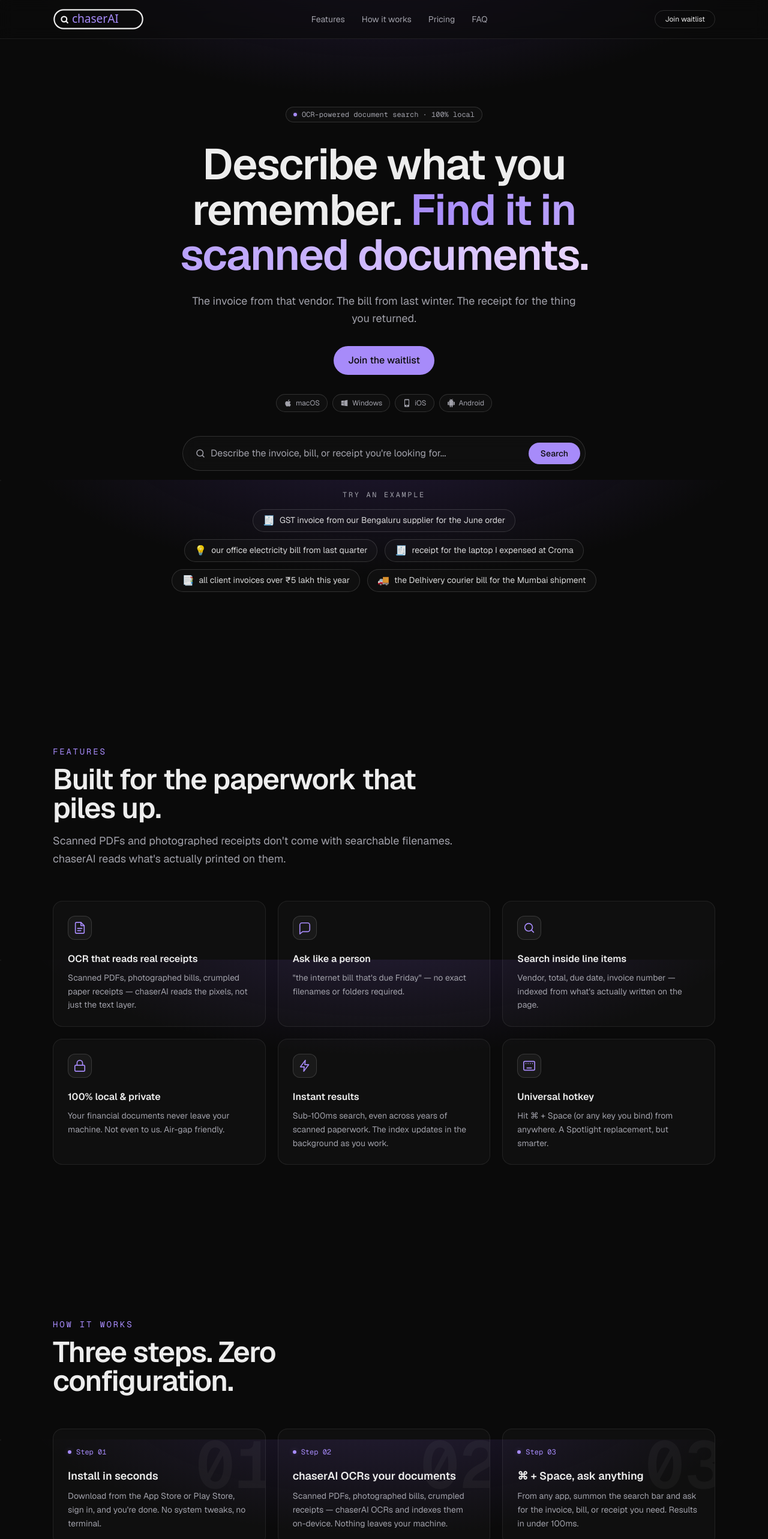
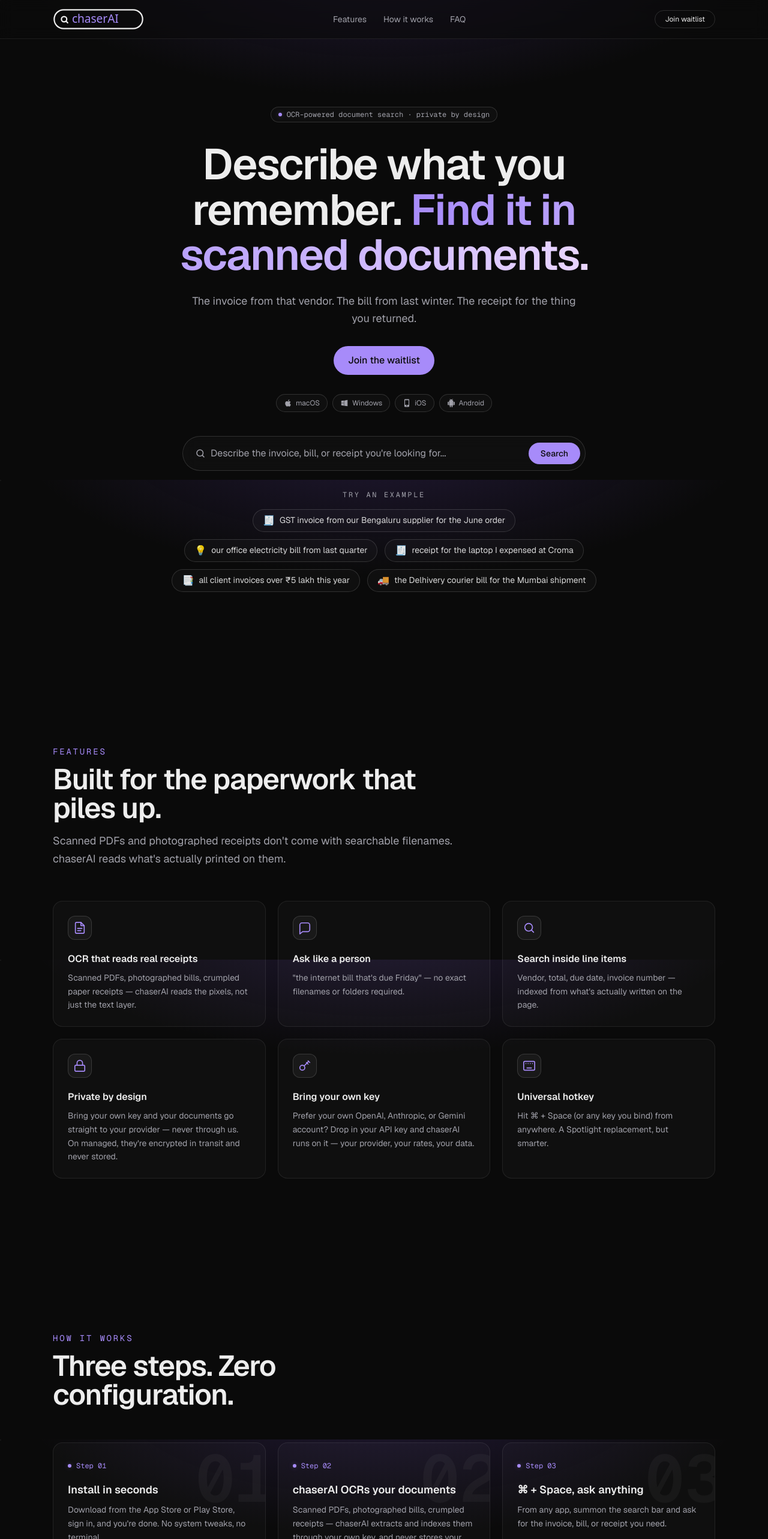
Before and after one commit to rountana/chaser-ai, a Next.js app: page / in a window 1280 px wide. Shown: the top 2566 px of the page at 60% size. Built offline with nearby package versions, Linux system fonts and the light colour scheme.

Commit message:
remove pricing

```diff
--- a/app/layout.tsx
+++ b/app/layout.tsx
@@ -16,14 +16,14 @@
 export const metadata: Metadata = {
   title: "chaserAI — Chase down any file. With AI.",
   description:
-    "AI-powered desktop search. Find anything on your Mac in plain English — semantic, content-aware, and 100% local.",
+    "AI-powered desktop search. Find anything on your Mac in plain English — semantic, content-aware, and private by design.",
   icons: {
     icon: withBasePath("/chaser-logo.svg"),
   },
   openGraph: {
     title: "chaserAI — Chase down any file. With AI.",
     description:
-      "AI-powered desktop search. Find anything on your Mac in plain English — semantic, content-aware, and 100% local.",
+      "AI-powered desktop search. Find anything on your Mac in plain English — semantic, content-aware, and private by design.",
     type: "website",
   },
 };
--- a/app/page.tsx
+++ b/app/page.tsx
@@ -2,7 +2,6 @@
 import Hero from "@/components/Hero";
 import Features from "@/components/Features";
 import HowItWorks from "@/components/HowItWorks";
-import Pricing from "@/components/Pricing";
 import DownloadCTA from "@/components/DownloadCTA";
 import FAQ from "@/components/FAQ";
 import Footer from "@/components/Footer";
@@ -15,7 +14,6 @@
         <Hero />
         <Features />
         <HowItWorks />
-        <Pricing />
         <DownloadCTA />
         <FAQ />
       </main>
--- a/components/FAQ.tsx
+++ b/components/FAQ.tsx
@@ -1,7 +1,7 @@
 const faqs = [
   {
     q: "Does chaserAI send my files to the cloud?",
-    a: "No. The index and embeddings are built and stored on your Mac. You can run chaserAI entirely offline with the built-in local model. Cloud models are opt-in per query and clearly labeled.",
+    a: "To read and index a document, its contents are sent to an AI provider. With bring-your-own-key that's your own account (OpenAI, Anthropic, or Gemini) and nothing passes through us; with our managed option it's encrypted in transit and never stored. Either way, the resulting index and embeddings live on your Mac.",
   },
   {
     q: "Which file types are supported?",
@@ -17,7 +17,7 @@
   },
   {
     q: "Which AI model does it use?",
-    a: "By default, an on-device small model handles everything. You can optionally connect a frontier model (Claude, GPT, Gemini) for harder queries — your own API key, your own data path.",
+    a: "Bring your own key and chaserAI runs on your provider of choice — Claude, GPT, or Gemini — for both indexing and search, so your documents only ever touch your account. Prefer not to manage a key? Our managed option handles it for you, encrypted in transit and never stored.",
   },
   {
     q: "Can I uninstall and get a refund?",
--- a/components/Features.tsx
+++ b/components/Features.tsx
@@ -53,8 +53,8 @@
     ),
   },
   {
-    title: "100% local & private",
-    body: "Your financial documents never leave your machine. Not even to us. Air-gap friendly.",
+    title: "Private by design",
+    body: "Bring your own key and your documents go straight to your provider — never through us. On managed, they're encrypted in transit and never stored.",
     icon: I(
       <>
         <rect x="3" y="11" width="18" height="11" rx="2" />
@@ -63,11 +63,12 @@
     ),
   },
   {
-    title: "Instant results",
-    body: "Sub-100ms search, even across years of scanned paperwork. The index updates in the background as you work.",
+    title: "Bring your own key",
+    body: "Prefer your own OpenAI, Anthropic, or Gemini account? Drop in your API key and chaserAI runs on it — your provider, your rates, your data.",
     icon: I(
       <>
-        <path d="M13 2 4 14h7l-1 8 9-12h-7z" />
+        <circle cx="7.5" cy="15.5" r="4.5" />
+        <path d="m10.7 12.3 8.3-8.3M15 6l3 3M18 3l3 3" />
       </>,
     ),
   },
--- a/components/Footer.tsx
+++ b/components/Footer.tsx
@@ -8,7 +8,6 @@
     links: [
       { href: "#features", label: "Features" },
       { href: "#how", label: "How it works" },
-      { href: "#pricing", label: "Pricing" },
       { href: "#faq", label: "FAQ" },
     ],
   },
--- a/components/Hero.tsx
+++ b/components/Hero.tsx
@@ -51,7 +51,7 @@
         {/* Badge */}
         <div className="inline-flex items-center gap-2 rounded-full border border-[var(--border-strong)] bg-[var(--surface)] px-3 py-1 text-xs font-mono text-[var(--muted)] mb-8">
           <span className="size-1.5 rounded-full bg-[var(--accent)] shadow-[0_0_8px_var(--accent-glow)]" />
-          OCR-powered document search · 100% local
+          OCR-powered document search · private by design
         </div>
 
         {/* Headline */}
--- a/components/HowItWorks.tsx
+++ b/components/HowItWorks.tsx
@@ -7,12 +7,12 @@
   {
     n: "02",
     title: "chaserAI OCRs your documents",
-    body: "Scanned PDFs, photographed bills, crumpled receipts — chaserAI OCRs and indexes them on-device. Nothing leaves your machine.",
+    body: "Scanned PDFs, photographed bills, crumpled receipts — chaserAI extracts and indexes them through your own key, and never stores your documents.",
   },
   {
     n: "03",
     title: "⌘ + Space, ask anything",
-    body: "From any app, summon the search bar and ask for the invoice, bill, or receipt you need. Results in under 100ms.",
+    body: "From any app, summon the search bar and ask for the invoice, bill, or receipt you need.",
   },
 ];
 
--- a/components/Nav.tsx
+++ b/components/Nav.tsx
@@ -5,7 +5,6 @@
 const links = [
   { href: "#features", label: "Features" },
   { href: "#how", label: "How it works" },
-  { href: "#pricing", label: "Pricing" },
   { href: "#faq", label: "FAQ" },
 ];
 
--- a/components/Pricing.tsx
+++ b/components/Pricing.tsx
@@ -6,7 +6,7 @@
 type Billing = "monthly" | "annual";
 
 type Tier = {
-  id: "free" | "monthly" | "annual" | "lifetime";
+  id: "free" | "byok" | "lifetime" | "managed";
   name: string;
   tagline: string;
   features: string[];
@@ -15,6 +15,7 @@
   priceAnnualPer?: string;
   flatPrice?: string;
   priceSuffix?: string;
+  priceNote?: string;
   cta?: string;
   highlight?: boolean;
 };
@@ -23,65 +24,65 @@
   {
     id: "free",
     name: "Free",
-    tagline: "The fastest desktop search you've ever used. Forever.",
+    tagline: "Bring your own key and search your first stack of documents free.",
     flatPrice: "$0",
     priceSuffix: "free forever",
     features: [
-      "Local semantic search",
-      "Natural-language queries (basic model)",
+      "Bring your own API key",
+      "Natural-language document search",
+      "Index up to 2,000 pages",
       "Single device",
-      "Index up to 100k files",
       "Community support",
     ],
   },
   {
-    id: "monthly",
-    name: "Pro · Monthly",
-    tagline: "Unlimited AI search for power users.",
-    priceMonthly: "$9",
-    priceAnnual: "$9",
+    id: "byok",
+    name: "Pro · BYOK",
+    tagline: "Your key, your data. Unlimited indexing, all the power.",
+    priceMonthly: "$6",
+    priceAnnual: "$4",
+    priceAnnualPer: "$48 billed yearly",
     priceSuffix: "per month",
     features: [
       "Everything in Free",
-      "Unlimited AI queries, advanced models",
-      "Content-aware indexing (PDF, OCR, code)",
-      "Up to 3 devices",
-      "Priority email support",
+      "Unlimited pages indexed",
+      "Any model — OpenAI, Anthropic, Gemini",
+      "Up to 5 devices",
+      "Priority support",
     ],
-    cta: "Start free trial",
-  },
-  {
-    id: "annual",
-    name: "Pro · Annual",
-    tagline: "Same Pro, billed yearly. Save ~33%.",
-    priceMonthly: "$9",
-    priceAnnual: "$6",
-    priceAnnualPer: "$72 billed yearly",
-    priceSuffix: "per month",
-    features: [
-      "Everything in Pro Monthly",
-      "Save 33% vs. monthly",
-      "Up to 5 devices",
-      "Early access to new features",
-      "Priority email support",
-    ],
-    cta: "Start free trial",
+    cta: "Start with your key",
     highlight: true,
   },
   {
     id: "lifetime",
-    name: "Lifetime",
-    tagline: "Pay once. Own forever. Limited launch offer.",
-    flatPrice: "$199",
+    name: "Lifetime · BYOK",
+    tagline: "Pay once. Own forever. Your key covers the AI.",
+    flatPrice: "$149",
     priceSuffix: "one-time",
     features: [
-      "Everything in Pro Annual",
+      "Everything in Pro",
       "All future updates included",
       "Unlimited devices",
       "Founder badge in-app",
       "Lifetime priority support",
     ],
     cta: "Get lifetime access",
+  },
+  {
+    id: "managed",
+    name: "Managed",
+    tagline: "No key, no setup. We run the AI for you.",
+    flatPrice: "$29",
+    priceSuffix: "per month",
+    priceNote: "1,500 pages/mo included · then $12 per 1,000",
+    features: [
+      "No API key needed",
+      "1,500 pages indexed / month",
+      "Fair-use AI search",
+      "Encrypted in transit, never stored",
+      "Priority email support",
+    ],
+    cta: "Start managed",
   },
 ];
 
@@ -103,10 +104,10 @@
             Pricing
           </p>
           <h2 className="mt-3 text-3xl sm:text-5xl font-semibold tracking-tight">
-            Free to start. Pay only if you love it.
+            Bring your own key. Or let us handle it.
           </h2>
           <p className="mt-4 text-lg text-[var(--muted)] leading-relaxed">
-            14-day free trial on every paid plan. Cancel anytime — your local index stays yours.
+            Plug in your own AI key and pay only for the app — your provider, your rates. Or go managed and we run everything for you, billed by what you index.
           </p>
         </div>
 
@@ -180,6 +181,11 @@
                     {tier.priceAnnualPer}
                   </p>
                 )}
+                {tier.priceNote && (
+                  <p className="mt-1 text-[11px] font-mono text-[var(--accent)]">
+                    {tier.priceNote}
+                  </p>
+                )}
                 {tier.id === "lifetime" && (
                   <p className="mt-1 text-[11px] font-mono text-[var(--accent)]">
                     Limited launch offer
@@ -235,7 +241,7 @@
         </ul>
 
         <p className="mt-10 text-center text-sm text-[var(--muted)]">
-          All paid plans include a 14-day free trial. Cancel anytime.
+          BYOK plans only pay for the app — your key covers the AI. Managed is billed monthly with metered indexing. Cancel anytime.
         </p>
       </div>
     </section>
```
Also changed, not shown: 1 other file (tests, documents, lock files or other folders).
